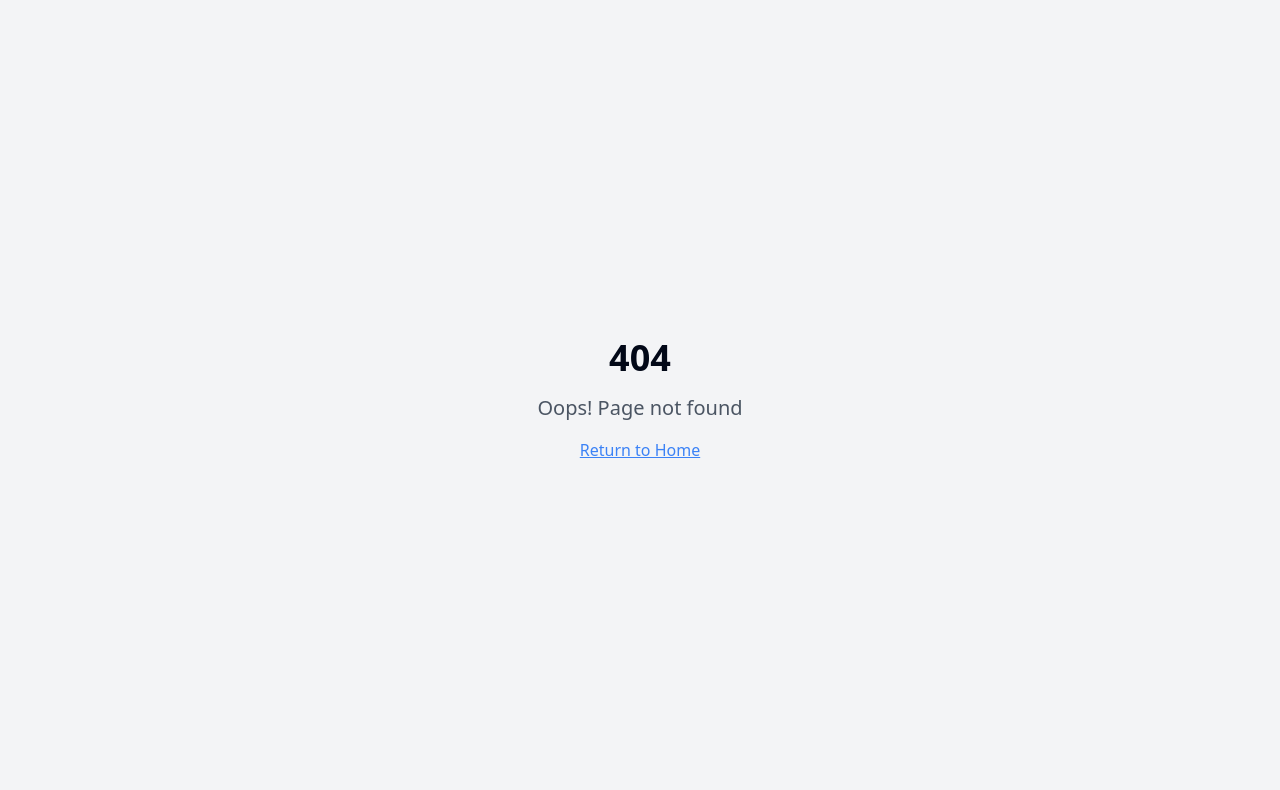
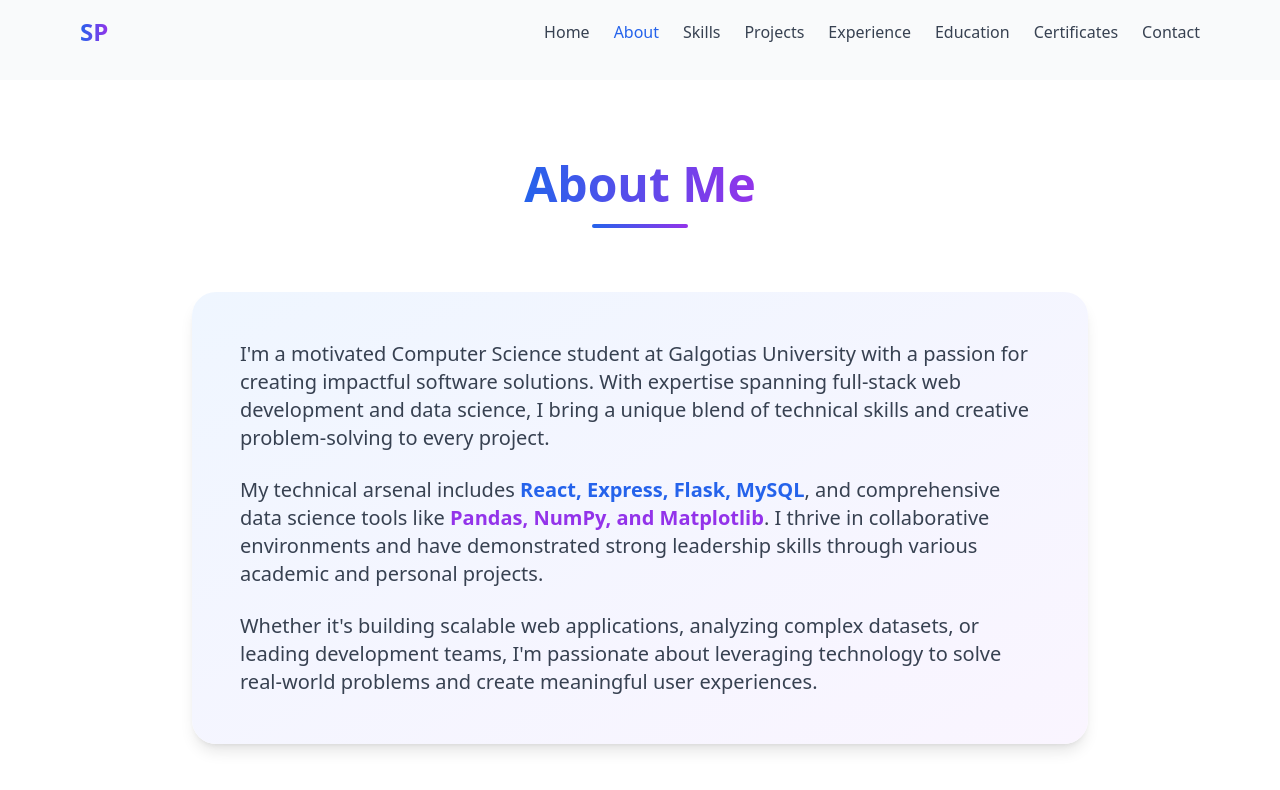
Before and after one commit to shubhampandey050705/My-portfolio, a React (Vite) app: page /about in a window 1280 px wide. Before the commit this address had no page. Shown: the top 790 px of the page. Built offline with nearby package versions, Linux system fonts and the light colour scheme.

Commit message:
feat: Implement dynamic routing and add Certificates section
-   Refactor the portfolio to use dynamic routing, with each section rendering on a separate page.
-   Added a new "Certificates" section to showcase certifications.

```diff
--- a/src/App.tsx
+++ b/src/App.tsx
@@ -1,9 +1,17 @@
+
 import { Toaster } from "@/components/ui/toaster";
 import { Toaster as Sonner } from "@/components/ui/sonner";
 import { TooltipProvider } from "@/components/ui/tooltip";
 import { QueryClient, QueryClientProvider } from "@tanstack/react-query";
 import { BrowserRouter, Routes, Route } from "react-router-dom";
-import Index from "./pages/Index";
+import Home from "./pages/Home";
+import AboutPage from "./pages/About";
+import SkillsPage from "./pages/Skills";
+import ProjectsPage from "./pages/Projects";
+import ExperiencePage from "./pages/Experience";
+import EducationPage from "./pages/Education";
+import CertificatesPage from "./pages/Certificates";
+import ContactPage from "./pages/Contact";
 import NotFound from "./pages/NotFound";
 
 const queryClient = new QueryClient();
@@ -15,7 +23,14 @@ const App = () => (
       <Sonner />
       <BrowserRouter>
         <Routes>
-          <Route path="/" element={<Index />} />
+          <Route path="/" element={<Home />} />
+          <Route path="/about" element={<AboutPage />} />
+          <Route path="/skills" element={<SkillsPage />} />
+          <Route path="/projects" element={<ProjectsPage />} />
+          <Route path="/experience" element={<ExperiencePage />} />
+          <Route path="/education" element={<EducationPage />} />
+          <Route path="/certificates" element={<CertificatesPage />} />
+          <Route path="/contact" element={<ContactPage />} />
           {/* ADD ALL CUSTOM ROUTES ABOVE THE CATCH-ALL "*" ROUTE */}
           <Route path="*" element={<NotFound />} />
         </Routes>
--- a/src/components/Hero.tsx
+++ b/src/components/Hero.tsx
@@ -2,14 +2,17 @@
 import React from 'react';
 import { motion } from 'framer-motion';
 import { ArrowDown, Github, Linkedin, Mail, Phone } from 'lucide-react';
+import { Link } from 'react-router-dom';
+import Navigation from './Navigation';
 
 const Hero = () => {
-  const scrollToSection = (sectionId: string) => {
-    const element = document.getElementById(sectionId);
-    element?.scrollIntoView({ behavior: 'smooth' });
+  const scrollToBottom = () => {
+    window.scrollTo({ top: document.body.scrollHeight, behavior: 'smooth' });
   };
 
   return (
+    <>
+      <Navigation />
       <section className="min-h-screen flex items-center justify-center bg-gradient-to-br from-blue-50 via-white to-purple-50 pt-20">
         <div className="max-w-6xl mx-auto px-4 text-center">
           <motion.div
@@ -51,14 +54,15 @@ const Hero = () => {
               Download Resume
             </motion.button>
 
+            <Link to="/contact">
               <motion.button
                 whileHover={{ scale: 1.05 }}
                 whileTap={{ scale: 0.95 }}
-            onClick={() => scrollToSection('contact')}
                 className="border-2 border-gray-300 text-gray-700 px-8 py-3 rounded-full font-semibold hover:border-blue-600 hover:text-blue-600 transition-all duration-300"
               >
                 Get In Touch
               </motion.button>
+            </Link>
           </motion.div>
 
           <motion.div
@@ -91,7 +95,7 @@ const Hero = () => {
             className="animate-bounce"
           >
             <button
-            onClick={() => scrollToSection('about')}
+              onClick={scrollToBottom}
               className="text-gray-400 hover:text-blue-600 transition-colors duration-300"
             >
               <ArrowDown size={32} />
@@ -99,6 +103,7 @@ const Hero = () => {
           </motion.div>
         </div>
       </section>
+    </>
   );
 };
 
--- a/src/components/Navigation.tsx
+++ b/src/components/Navigation.tsx
@@ -1,9 +1,11 @@
 
 import React, { useState, useEffect } from 'react';
 import { motion } from 'framer-motion';
+import { Link, useLocation } from 'react-router-dom';
 
 const Navigation = () => {
   const [isScrolled, setIsScrolled] = useState(false);
+  const location = useLocation();
 
   useEffect(() => {
     const handleScroll = () => {
@@ -13,10 +15,16 @@ const Navigation = () => {
     return () => window.removeEventListener('scroll', handleScroll);
   }, []);
 
-  const scrollToSection = (sectionId: string) => {
-    const element = document.getElementById(sectionId);
-    element?.scrollIntoView({ behavior: 'smooth' });
-  };
+  const navItems = [
+    { name: 'Home', path: '/' },
+    { name: 'About', path: '/about' },
+    { name: 'Skills', path: '/skills' },
+    { name: 'Projects', path: '/projects' },
+    { name: 'Experience', path: '/experience' },
+    { name: 'Education', path: '/education' },
+    { name: 'Certificates', path: '/certificates' },
+    { name: 'Contact', path: '/contact' }
+  ];
 
   return (
     <motion.nav
@@ -29,23 +37,38 @@ const Navigation = () => {
     >
       <div className="max-w-6xl mx-auto px-4 py-4">
         <div className="flex justify-between items-center">
+          <Link to="/">
             <motion.div
               className="text-2xl font-bold bg-gradient-to-r from-blue-600 to-purple-600 bg-clip-text text-transparent"
               whileHover={{ scale: 1.05 }}
             >
               SP
             </motion.div>
+          </Link>
 
-          <div className="hidden md:flex space-x-8">
-            {['About', 'Skills', 'Projects', 'Experience', 'Contact'].map((item) => (
-              <button
-                key={item}
-                onClick={() => scrollToSection(item.toLowerCase())}
-                className="text-gray-700 hover:text-blue-600 transition-colors duration-200 font-medium"
+          <div className="hidden md:flex space-x-6">
+            {navItems.map((item) => (
+              <Link
+                key={item.name}
+                to={item.path}
+                className={`transition-colors duration-200 font-medium ${
+                  location.pathname === item.path
+                    ? 'text-blue-600'
+                    : 'text-gray-700 hover:text-blue-600'
+                }`}
               >
-                {item}
+                {item.name}
+              </Link>
+            ))}
+          </div>
+
+          {/* Mobile menu button */}
+          <div className="md:hidden">
+            <button className="text-gray-700 hover:text-blue-600">
+              <svg className="w-6 h-6" fill="none" stroke="currentColor" viewBox="0 0 24 24">
+                <path strokeLinecap="round" strokeLinejoin="round" strokeWidth={2} d="M4 6h16M4 12h16M4 18h16" />
+              </svg>
             </button>
-            ))}
           </div>
         </div>
       </div>
--- /dev/null
+++ b/src/pages/About.tsx
@@ -0,0 +1,17 @@
+
+import React from 'react';
+import Navigation from '../components/Navigation';
+import About from '../components/About';
+
+const AboutPage = () => {
+  return (
+    <div className="min-h-screen bg-gray-50">
+      <Navigation />
+      <div className="pt-20">
+        <About />
+      </div>
+    </div>
+  );
+};
+
+export default AboutPage;
--- /dev/null
+++ b/src/pages/Certificates.tsx
@@ -0,0 +1,17 @@
+
+import React from 'react';
+import Navigation from '../components/Navigation';
+import Certifications from '../components/Certifications';
+
+const CertificatesPage = () => {
+  return (
+    <div className="min-h-screen bg-gray-50">
+      <Navigation />
+      <div className="pt-20">
+        <Certifications />
+      </div>
+    </div>
+  );
+};
+
+export default CertificatesPage;
--- /dev/null
+++ b/src/pages/Contact.tsx
@@ -0,0 +1,17 @@
+
+import React from 'react';
+import Navigation from '../components/Navigation';
+import Contact from '../components/Contact';
+
+const ContactPage = () => {
+  return (
+    <div className="min-h-screen bg-gray-50">
+      <Navigation />
+      <div className="pt-20">
+        <Contact />
+      </div>
+    </div>
+  );
+};
+
+export default ContactPage;
--- /dev/null
+++ b/src/pages/Education.tsx
@@ -0,0 +1,17 @@
+
+import React from 'react';
+import Navigation from '../components/Navigation';
+import Education from '../components/Education';
+
+const EducationPage = () => {
+  return (
+    <div className="min-h-screen bg-gray-50">
+      <Navigation />
+      <div className="pt-20">
+        <Education />
+      </div>
+    </div>
+  );
+};
+
+export default EducationPage;
--- /dev/null
+++ b/src/pages/Experience.tsx
@@ -0,0 +1,17 @@
+
+import React from 'react';
+import Navigation from '../components/Navigation';
+import Experience from '../components/Experience';
+
+const ExperiencePage = () => {
+  return (
+    <div className="min-h-screen bg-gray-50">
+      <Navigation />
+      <div className="pt-20">
+        <Experience />
+      </div>
+    </div>
+  );
+};
+
+export default ExperiencePage;
--- /dev/null
+++ b/src/pages/Home.tsx
@@ -0,0 +1,9 @@
+
+import React from 'react';
+import Hero from '../components/Hero';
+
+const Home = () => {
+  return <Hero />;
+};
+
+export default Home;
--- a/src/pages/Index.tsx
+++ b/src/pages/Index.tsx
@@ -1,30 +1,9 @@
 
 import React from 'react';
-import { motion } from 'framer-motion';
-import Hero from '../components/Hero';
-import About from '../components/About';
-import Skills from '../components/Skills';
-import Projects from '../components/Projects';
-import Experience from '../components/Experience';
-import Education from '../components/Education';
-import Certifications from '../components/Certifications';
-import Contact from '../components/Contact';
-import Navigation from '../components/Navigation';
+import Home from './Home';
 
 const Index = () => {
-  return (
-    <div className="min-h-screen bg-gray-50">
-      <Navigation />
-      <Hero />
-      <About />
-      <Skills />
-      <Projects />
-      <Experience />
-      <Education />
-      <Certifications />
-      <Contact />
-    </div>
-  );
+  return <Home />;
 };
 
 export default Index;
--- /dev/null
+++ b/src/pages/Projects.tsx
@@ -0,0 +1,17 @@
+
+import React from 'react';
+import Navigation from '../components/Navigation';
+import Projects from '../components/Projects';
+
+const ProjectsPage = () => {
+  return (
+    <div className="min-h-screen bg-gray-50">
+      <Navigation />
+      <div className="pt-20">
+        <Projects />
+      </div>
+    </div>
+  );
+};
+
+export default ProjectsPage;
--- /dev/null
+++ b/src/pages/Skills.tsx
@@ -0,0 +1,17 @@
+
+import React from 'react';
+import Navigation from '../components/Navigation';
+import Skills from '../components/Skills';
+
+const SkillsPage = () => {
+  return (
+    <div className="min-h-screen bg-gray-50">
+      <Navigation />
+      <div className="pt-20">
+        <Skills />
+      </div>
+    </div>
+  );
+};
+
+export default SkillsPage;
```
Lines whose indentation alone changed are shown as unchanged.
